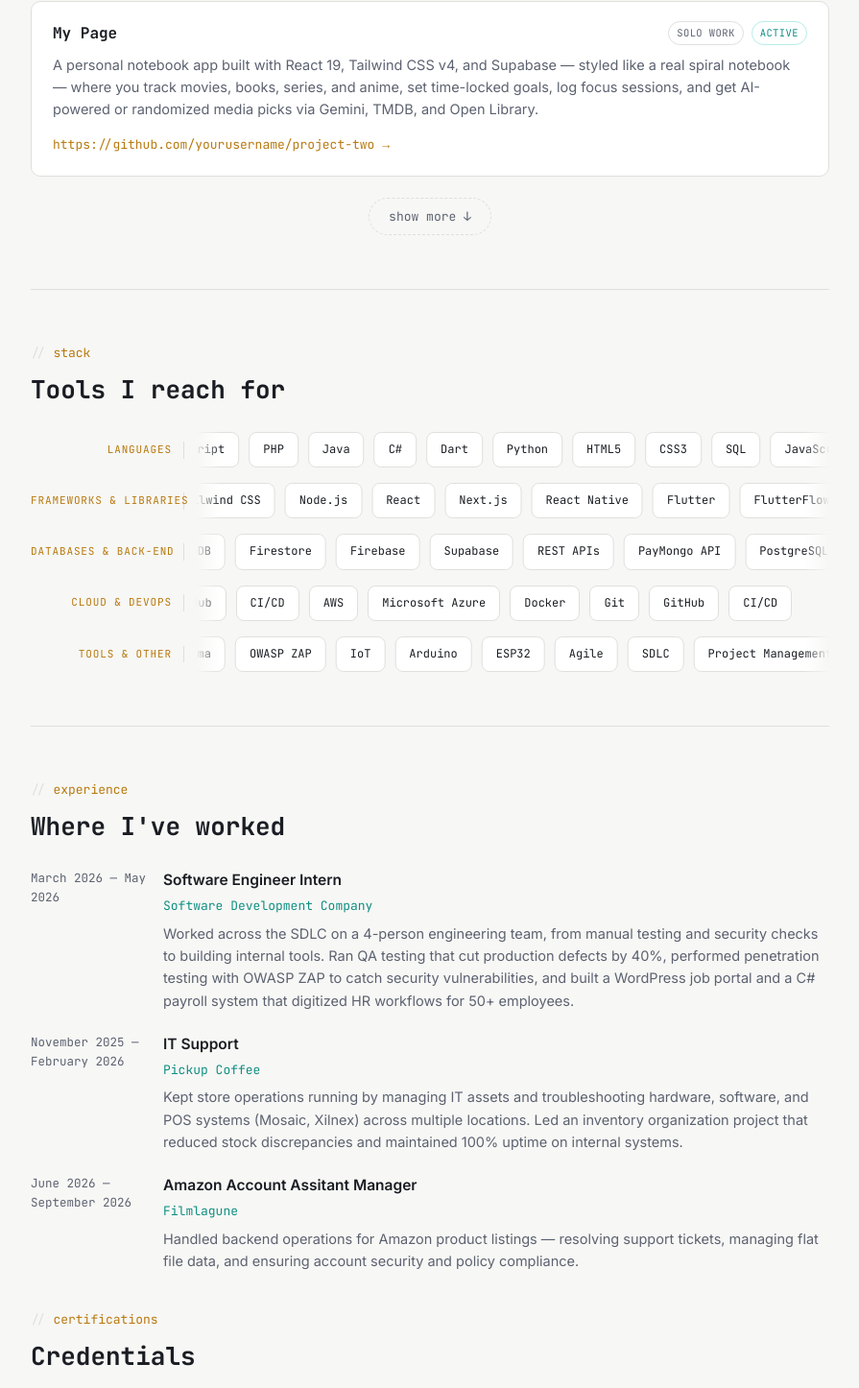
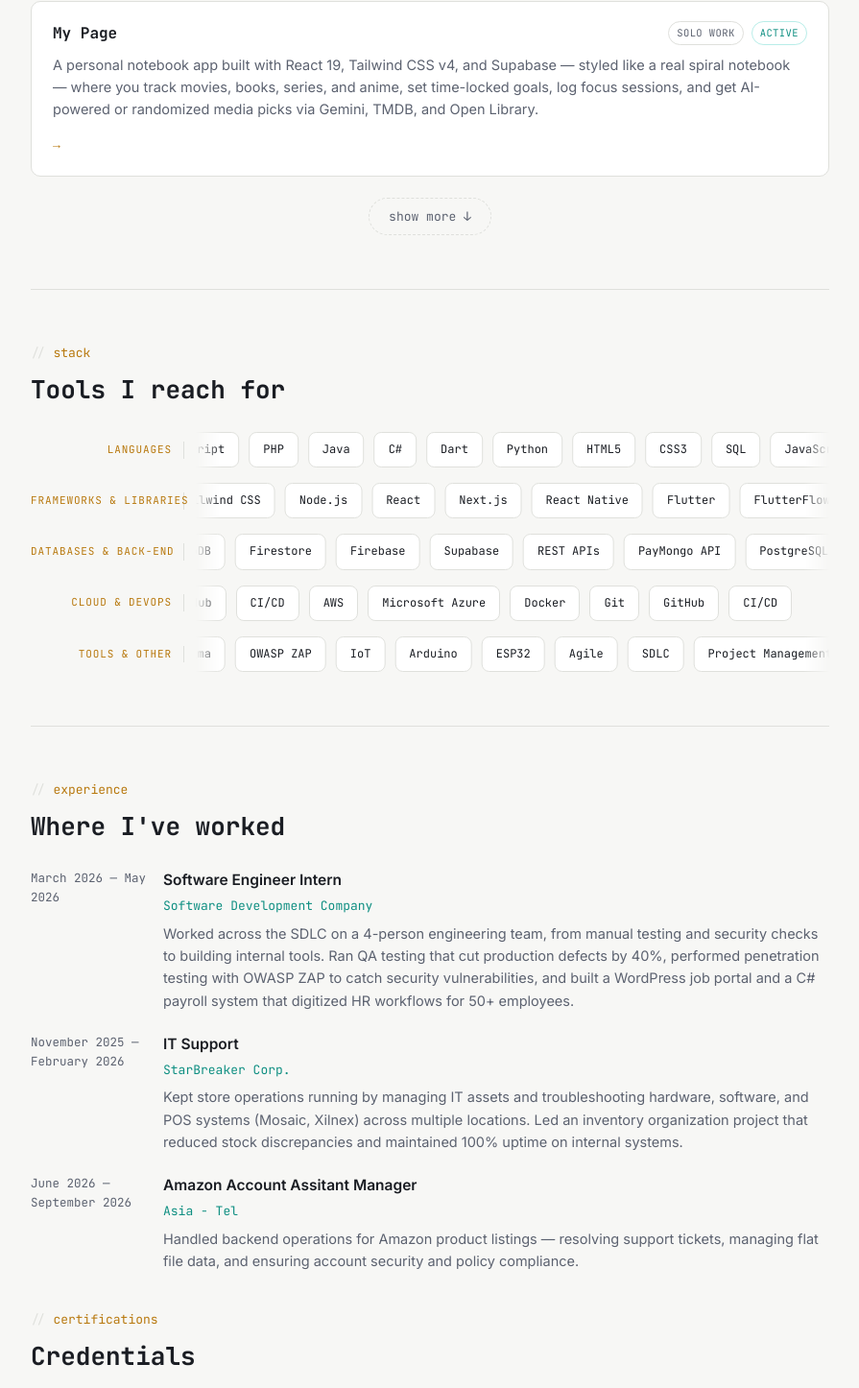
Before and after one commit to reira-marie/reira-marie.github.io, a React (Vite) app: page / in a window 1280 px wide. Shown: the part 1486-2932 px from the top of the page at 96% size, without its empty margins (192-1087 px from the left). Built offline with nearby package versions, Linux system fonts and the light colour scheme.

Commit message:
Update data.js

```diff
--- a/src/data.js
+++ b/src/data.js
@@ -15,7 +15,7 @@ export const PROJECTS = [
     status: "active",
     type: "Solo Work",
     desc: "A personal notebook app built with React 19, Tailwind CSS v4, and Supabase — styled like a real spiral notebook — where you track movies, books, series, and anime, set time-locked goals, log focus sessions, and get AI-powered or randomized media picks via Gemini, TMDB, and Open Library.",
-    link: "https://github.com/yourusername/project-two",
+    //link: "https://github.com/yourusername/project-two",
   },
   {
     name: "Gaia: Community-Driven Composting with IoT for Smart Food Waste Management",
@@ -69,13 +69,13 @@ export const EXPERIENCE = [
   {
     date: "November 2025 — February 2026",
     role: "IT Support",
-    org: "Pickup Coffee",
+    org: "StarBreaker Corp.",
     desc: "Kept store operations running by managing IT assets and troubleshooting hardware, software, and POS systems (Mosaic, Xilnex) across multiple locations. Led an inventory organization project that reduced stock discrepancies and maintained 100% uptime on internal systems.",
   },
   {
     date: "June 2026 — September 2026",
     role: "Amazon Account Assitant Manager",
-    org: "Filmlagune",
+    org: "Asia - Tel",
     desc: "Handled backend operations for Amazon product listings — resolving support tickets, managing flat file data, and ensuring account security and policy compliance.",
   }
 ];
```
